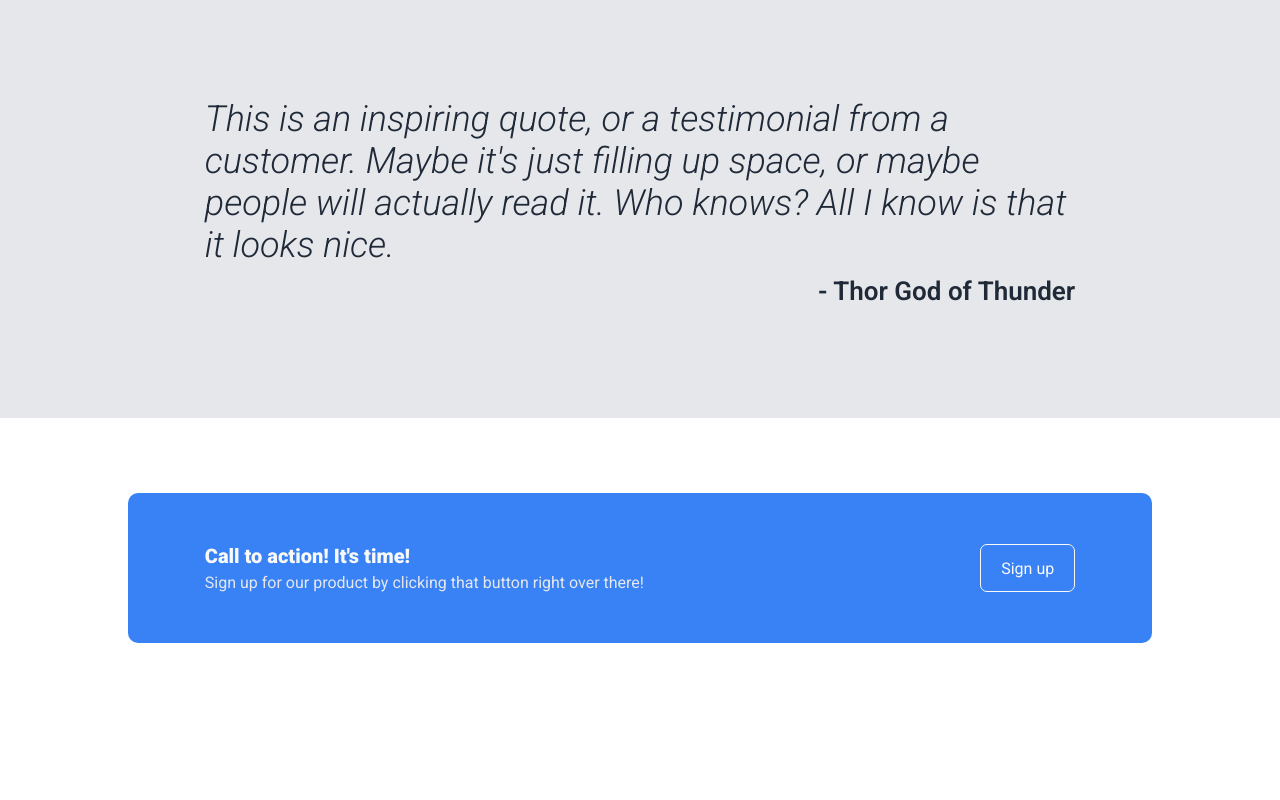
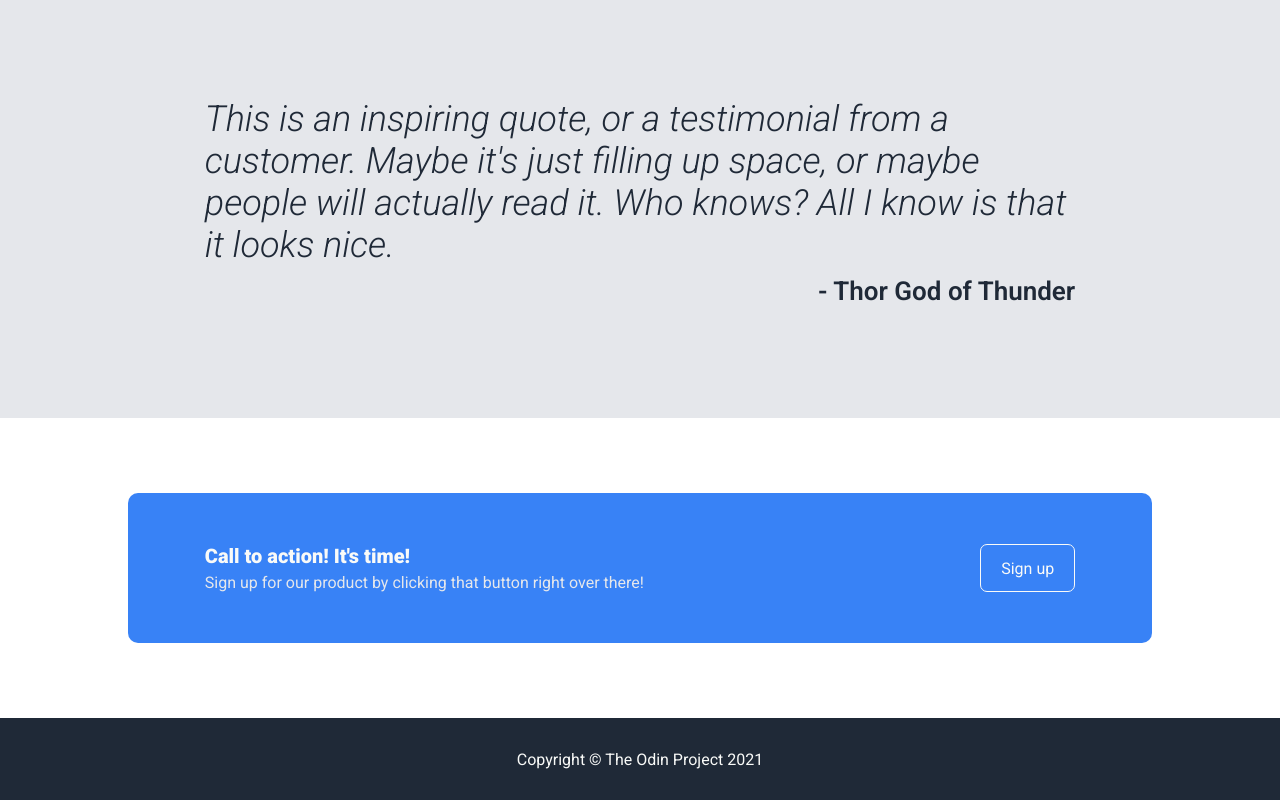
Before and after one commit to ThisisAliyahhh/odin-landing-page, a plain HTML site: page index.html in a window 1280 px wide. Shown: the part 1194-1994 px from the top of the page. Before the commit the page ends 1912 px from the top, so only its background shows below. Drawn offline with Linux system fonts and the light colour scheme.

Commit message:
footer section

```diff
--- a/index.html
+++ b/index.html
@@ -96,5 +96,11 @@
         </div>
     </section>
 
+    <footer class="page-footer">
+        <div class="footer-wrapper container">
+            Copyright &copy; The Odin Project 2021
+        </div>
+    </footer>
+
 </body>
 </html>
--- a/style.css
+++ b/style.css
@@ -9,7 +9,7 @@
     font-family: "Roboto", sans-serif;
 }
 
-.page-header, .hero-section, .info-section, .quotes-section, .call-to-action-section {
+.page-header, .hero-section, .info-section, .quotes-section, .call-to-action-section, .page-footer {
     width: 100%;
     display: flex;
     justify-content: center;
@@ -17,7 +17,7 @@
     padding: 16px 0;
 }
 
-.page-header, .hero-section {
+.page-header, .hero-section, .page-footer {
     background: #1F2937;
 }
 
@@ -54,7 +54,7 @@
 }
 
 .right-hero {
-    flex: 1;
+    width: 50%;
 }
 
 .main-text {
@@ -81,7 +81,7 @@
 }
 
 .left-hero {
-    flex: 1;
+    width: 45%;
 }
 
 .left-hero img {
@@ -184,3 +184,9 @@
 .cta-text {
     color: #E5E7EB;
 }
+
+.footer-wrapper {
+    justify-content: center;
+    height: 50px;
+    color: #F9FAF8;
+}
```
